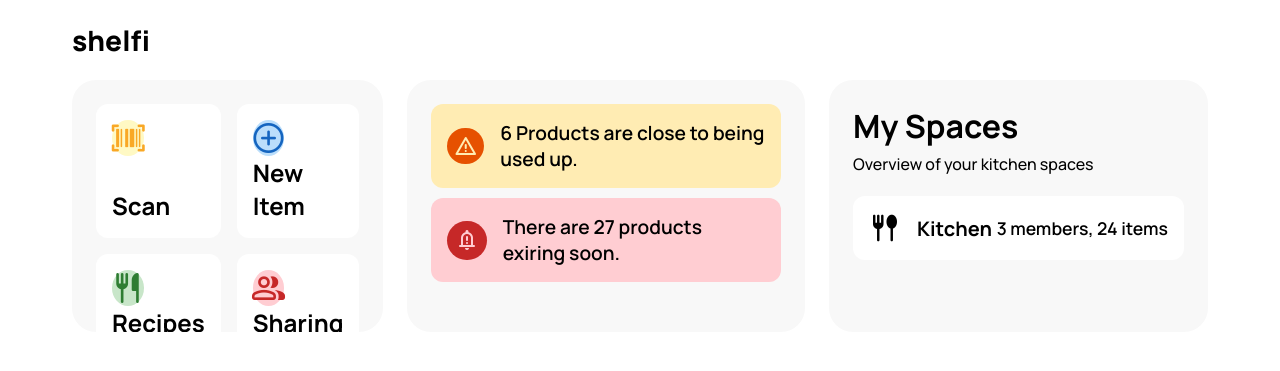
After one commit to czett/shelfi, a Flask app: page /dashboard in a window 1280 px wide. The commit adds this page. Shown: the top 371 px of the page. Run offline with Flask 3, Linux system fonts and the light colour scheme; the visitor is signed in with stand-in values (Sample User, id 1).

Commit message:
added kitchen list to basic dashboard, migrated from index to dashboard template and route as well

```diff
--- a/app.py
+++ b/app.py
@@ -10,16 +10,23 @@ except Exception as e:
 app = Flask(__name__)
 app.secret_key = os.getenv("SECRET_KEY")
 
+def check_logged_in():
+    return session.get('logged_in', False)
+
 @app.route('/')
 def index():
     return render_template('index.html', session=session)
 
 @app.route('/login')
 def login():
+    if check_logged_in():
+        return redirect('/')
     return render_template('auth.html', action='login', session=session)
 
 @app.route('/register')
 def register():
+    if check_logged_in():
+        return redirect('/')
     return render_template('auth.html', action='register', session=session)
 
 @app.route('/login/submit', methods=['POST'])
@@ -30,7 +37,7 @@ def login_submit():
     if success:
         session['username'] = username
         session['logged_in'] = True
-        return redirect('/')
+        return redirect('/dashboard')
     else:
         return render_template('auth.html', action='login', error=message, session=session)
 
@@ -43,7 +50,7 @@ def register_submit():
     if success:
         session['username'] = username
         session['logged_in'] = True
-        return redirect('/')
+        return redirect('/dashboard')
     else:
         return render_template('auth.html', action='register', error=message, session=session)
 
@@ -52,5 +59,11 @@ def logout():
     session.clear()
     return redirect('/')
 
+@app.route('/dashboard')
+def dashboard():
+    if not check_logged_in():
+        return redirect('/login')
+    return render_template('dashboard.html', session=session)
+
 if __name__ == '__main__':
     app.run(debug=True, port=8080)
--- a/static/style/style.css
+++ b/static/style/style.css
@@ -140,7 +140,7 @@ div, p, a{
     aspect-ratio: 1;
     display: grid;
     grid-template-columns: repeat(2, 1fr);
-    gap: 1ch;
+    gap: 1rem;
 }
 
 .child.quick-actions .quick-action{
@@ -155,6 +155,7 @@ div, p, a{
 
 .quick-action:hover{
     scale: 1.02;
+    filter: brightness(0.95);
 }
 
 .quick-action .quick-action-icon{
@@ -209,7 +210,11 @@ div, p, a{
 }
 
 .row .child.overview{
-    flex: 1;
+    /* flex: 1; */
+    min-width: 30%;
+    max-width: 35%;
+    width: fit-content;
+    /* width: 30%; */
     display: flex;
     flex-direction: column;
     gap: 1ch;
@@ -268,6 +273,77 @@ div, p, a{
 
 .overview .message.alert .message-icon span{
     color: var(--red-light);
+}
+
+/* kitchen spaces in dash */
+
+.row .child.spaces{
+    flex: 1;
+    display: flex;
+    flex-direction: column;
+    gap: .5ch;
+}
+
+.row .child .dashboard-child-title{
+    font-size: 2rem;
+    font-weight: 700;
+}
+
+.row .child .dashboard-child-subtitle{
+    font-size: 1rem;
+    font-weight: 500;
+    color: var(--fg-color);
+}
+
+/* spaces list, similar to messages */
+
+.child.spaces .spaces-list{
+    flex: 1;
+    margin-top: 1rem;
+    /* overflow-y: auto; */
+    display: flex;
+    flex-direction: column;
+    gap: 1rem;
+}
+
+.child.spaces .spaces-list .space-card{
+    background-color: var(--bg-color);
+    border-radius: var(--radius);
+    padding: 1rem;
+    display: flex;
+    justify-content: space-between;
+    align-items: center;
+    cursor: pointer;
+}
+
+.space-card div{
+    /* font-weight: 700; */
+    font-size: 1.1rem;
+}
+
+.space-card:hover{
+    filter: brightness(0.95);
+}
+
+.child.spaces .spaces-list .space-card .space-card-icon{
+    display: flex;
+    justify-content: center;
+    align-items: center;
+}
+
+.space-card .space-card-icon span{
+    color: var(--fg-color);
+    font-size: 2rem;
+}
+.space-card .space-icon-and-name{
+    display: flex;
+    align-items: center;
+    gap: 1rem;
+}
+
+.space-card .space-icon-and-name div{
+    font-size: 1.25rem;
+    font-weight: 700;
 }
 
 /* auth ui :3 */
--- /dev/null
+++ b/templates/dashboard.html
@@ -0,0 +1,72 @@
+{% extends "base.html" %}
+
+{% block content %}
+
+<div class="dashboard">
+    <div class="row">
+        <div class="child quick-actions">
+            <div class="quick-action">
+                <div class="quick-action-icon">
+                    <span class="material-symbols-rounded">barcode_scanner</span>
+                </div>
+                <div class="quick-action-name">Scan</div>
+            </div>
+            <div class="quick-action">
+                <div class="quick-action-icon">
+                    <span class="material-symbols-rounded">add_circle</span>
+                </div>
+                <div class="quick-action-name">New Item</div>
+            </div>
+            <div class="quick-action">
+                <div class="quick-action-icon">
+                    <span class="material-symbols-rounded">restaurant</span>
+                </div>
+                <div class="quick-action-name">Recipes</div>
+            </div>
+            <div class="quick-action">
+                <div class="quick-action-icon">
+                    <span class="material-symbols-rounded">group</span>
+                </div>
+                <div class="quick-action-name">Sharing</div>
+            </div>
+        </div>
+
+        <div class="child overview">
+            <div class="message warning">
+                <div class="message-icon">
+                    <span class="material-symbols-rounded">warning</span>
+                </div>
+                <div class="message-text">6 Products are close to being used up.</div>
+            </div>
+            <div class="message alert">
+                <div class="message-icon">
+                    <span class="material-symbols-rounded">notification_important</span>
+                </div>
+                <div class="message-text">There are 27 products exiring soon.</div>
+            </div>
+        </div>
+
+        <div class="child spaces">
+            <div class="dashboard-child-title">
+                My Spaces
+            </div>
+            <div class="dashboard-child-subtitle">
+                Overview of your kitchen spaces
+            </div>
+
+            <div class="spaces-list">
+                <div class="space-card">
+                    <div class="space-icon-and-name">
+                        <div class="space-card-icon">
+                            <span class="material-symbols-rounded">fork_spoon</span>
+                        </div>
+                        <div class="space-card-name">Kitchen</div>
+                    </div>
+                    <div class="space-card-count">3 members, 24 items</div>
+                </div>
+            </div>
+        </div>
+    </div>
+</div>
+
+{% endblock %}
```
Also changed, not shown: templates/index.html (+0 -50 lines).
